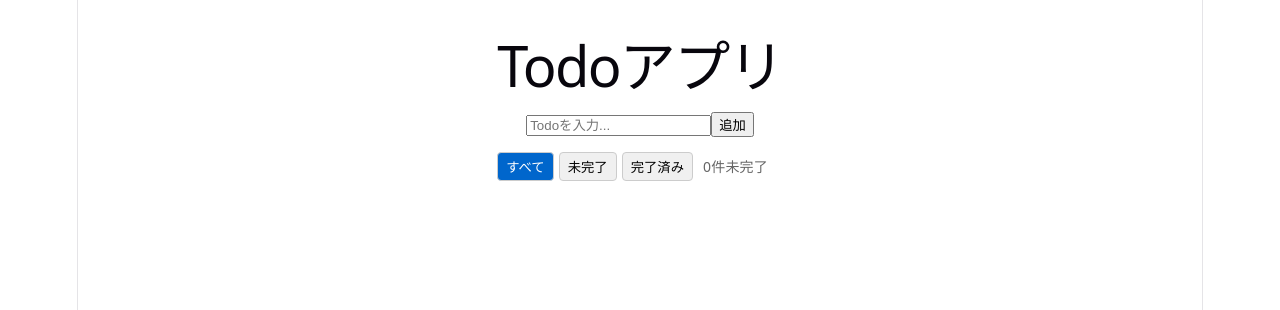
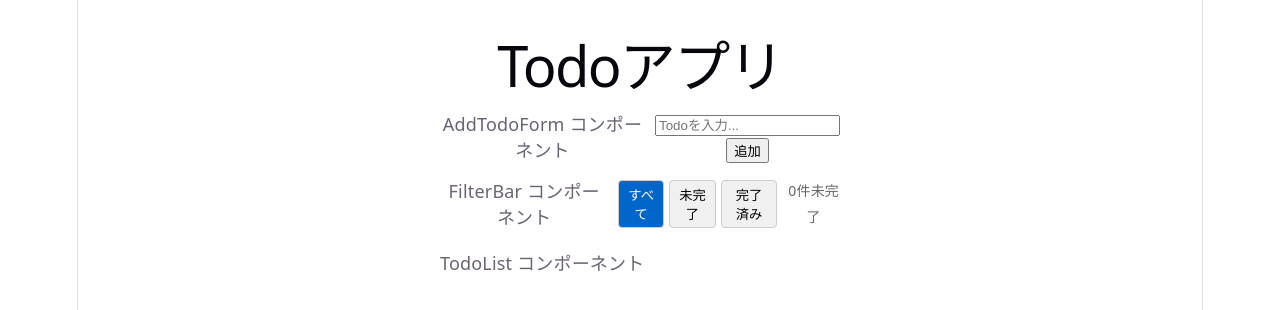
Before and after one commit to m-masukawa/reactToDo, a React (Vite) app: page / in a window 1280 px wide. Shown: the top 310 px of the page. Built offline with nearby package versions, Linux system fonts and the light colour scheme.

Commit message:
style: 表示：コンポーネントのデバッグ用表示追加

```diff
--- a/src/App.jsx
+++ b/src/App.jsx
@@ -2,14 +2,14 @@
 import { useState } from "react";
 import AddTodoForm from "./components/AddTodoForm";
 import TodoList from "./components/TodoList";
-import FilterBar from "./components/FilterBar"; // FilterBarをインポート
+import FilterBar from "./components/FilterBar";
 
 function App() {
   const [todos, setTodos] = useState([]);
   const [inputText, setInputText] = useState("");
-  const [filter, setFilter] = useState("all"); // フィルタ状態を管理するstate ("all", "active", "completed")
+  const [filter, setFilter] = useState("all");
 
-  // Todo追加関数
+  // Todo追加
   const handleAddTodo = () => {
     if (inputText.trim() === "") return;
 
@@ -23,12 +23,12 @@ function App() {
     setInputText("");
   };
 
-  // Todo削除関数
+  // Todo削除
   const handleDeleteTodo = (id) => {
     setTodos(todos.filter((todo) => todo.id !== id));
   };
 
-  // Todo完了トグル関数
+  // Todo完了
   const handleToggleTodo = (id) => {
     setTodos(
       todos.map((todo) =>
@@ -37,14 +37,14 @@ function App() {
     );
   };
 
-  // 【推奨要件】現在のフィルタに合わせて表示するTodoを絞り込む（派生データ）
+  // Todoを絞り込む
   const filteredTodos = todos.filter((todo) => {
-    if (filter === "active") return !todo.completed;   // 未完了のみ
-    if (filter === "completed") return todo.completed; // 完了済みのみ
-    return true; // "all" はすべて
+    if (filter === "active") return !todo.completed;   // 未完了
+    if (filter === "completed") return todo.completed; // 完了済み
+    return true; // すべて
   });
 
-  // 【推奨要件】未完了のTodo件数を計算する（派生データ）
+  // 未完了のTodo件数
   const activeCount = todos.filter((todo) => !todo.completed).length;
 
   return (
@@ -56,14 +56,13 @@ function App() {
         onAddTodo={handleAddTodo}
       />
 
-      {/* フィルタバーの設置 */}
+      {/* フィルタ */}
       <FilterBar
         currentFilter={filter}
         onFilterChange={setFilter}
         activeCount={activeCount}
       />
 
-      {/* TodoListに渡す配列を todos から filteredTodos に変更！ */}
       <TodoList
         todos={filteredTodos}
         onToggle={handleToggleTodo}
--- a/src/components/AddTodoForm.jsx
+++ b/src/components/AddTodoForm.jsx
@@ -6,15 +6,20 @@ function AddTodoForm({ inputText, onInputChange, onAddTodo }) {
   };
 
   return (
-    <form onSubmit={handleSubmit}>
+
+    <div style={{ display: "flex", gap: "10px", alignItems: "center" }}>
+
+    <div>AddTodoForm コンポーネント</div>
+        <form onSubmit={handleSubmit}>
       <input
         type="text"
         value={inputText}
         onChange={(e) => onInputChange(e.target.value)}
-        placeholder="Todoを入力..."
+        placeholder="Todoを入力..." //薄い文字
       />
       <button type="submit">追加</button>
     </form>
+    </div>
   );
 }
 export default AddTodoForm;
--- a/src/components/FilterBar.jsx
+++ b/src/components/FilterBar.jsx
@@ -7,6 +7,12 @@ const FILTERS = [
 
 function FilterBar({ currentFilter, onFilterChange, activeCount }) {
   return (
+
+
+    <div style={{ display: "flex", gap: "10px", alignItems: "center" }}>
+
+    <div> FilterBar コンポーネント</div>
+
     <div style={{ display: "flex", alignItems: "center", justifyDelta: "space-between", gap: "10px", margin: "15px 0" }}>
       <div style={{ display: "flex", gap: "5px" }}>
         {FILTERS.map(({ value, label }) => (
@@ -29,6 +35,7 @@ function FilterBar({ currentFilter, onFilterChange, activeCount }) {
       </div>
       <span style={{ fontSize: "14px", color: "#666" }}>{activeCount}件未完了</span>
     </div>
+    </div>
   );
 }
 
--- a/src/components/TodoItem.jsx
+++ b/src/components/TodoItem.jsx
@@ -1,13 +1,16 @@
-// src/components/TodoItem.jsx
+// チェックボックスと取り消し線
 function TodoItem({ todo, onToggle, onDelete }) {
   return (
+
+    <div style={{ display: "flex", gap: "10px", alignItems: "center" }}>
+
+    <div>  TodoItem コンポーネント</div>
     <li style={{ display: "flex", alignItems: "center", gap: "10px", margin: "5px 0" }}>
       <input
         type="checkbox"
         checked={todo.completed}
         onChange={() => onToggle(todo.id)}
       />
-      {/* completedがtrueなら取り消し線を引き、文字を薄くする */}
       <span style={{
         textDecoration: todo.completed ? "line-through" : "none",
         color: todo.completed ? "#aaa" : "inherit"
@@ -16,6 +19,7 @@ function TodoItem({ todo, onToggle, onDelete }) {
       </span>
       <button onClick={() => onDelete(todo.id)}>削除</button>
     </li>
+    </div>
   );
 }
 
--- a/src/components/TodoList.jsx
+++ b/src/components/TodoList.jsx
@@ -3,6 +3,11 @@ import TodoItem from "./TodoItem";
 
 function TodoList({ todos, onToggle, onDelete }) {
   return (
+
+<div style={{ display: "flex", gap: "10px", alignItems: "center" }}>
+
+    <div>TodoList コンポーネント</div>
+
     <ul style={{ listStyle: "none", padding: 0 }}>
       {todos.map((todo) => (
         <TodoItem
@@ -13,6 +18,7 @@ function TodoList({ todos, onToggle, onDelete }) {
         />
       ))}
     </ul>
+    </div>
   );
 }
 export default TodoList;
```
Also changed, not shown: 1 other file (tests, documents, lock files or other folders).
